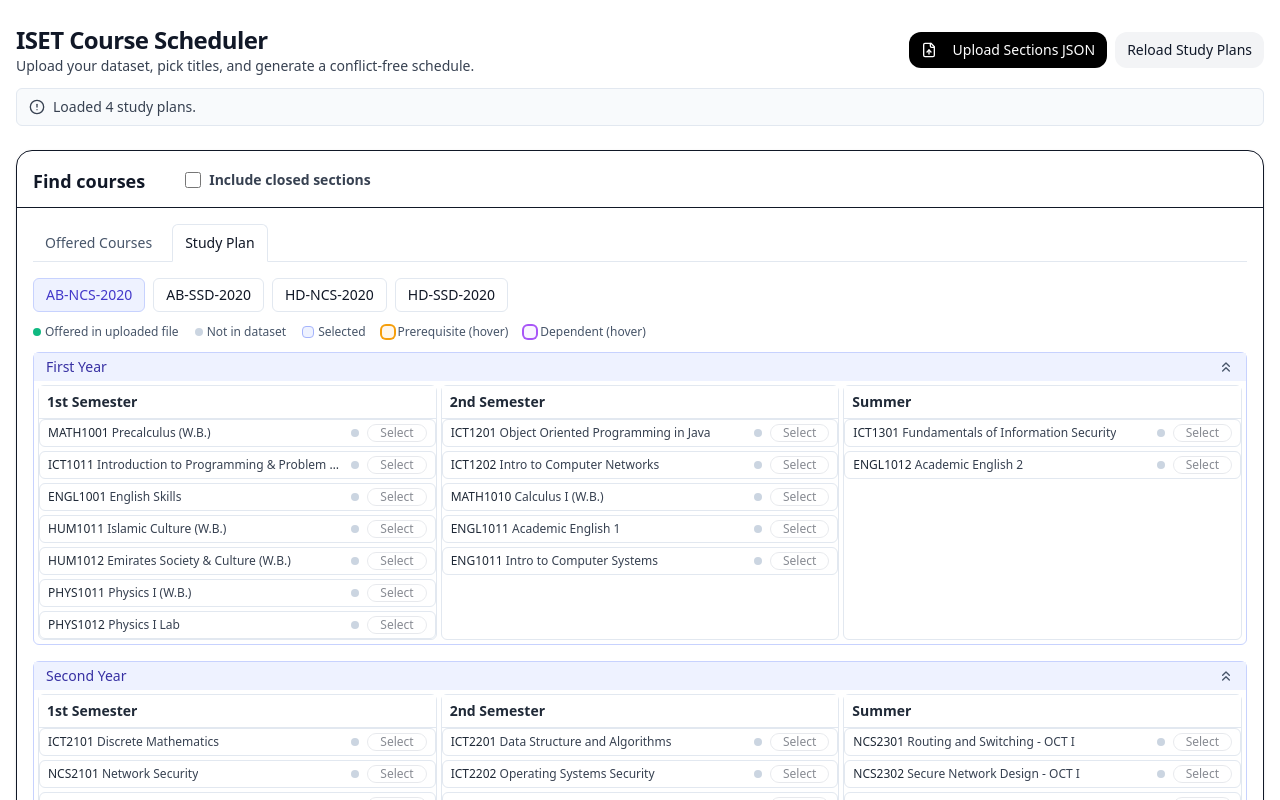
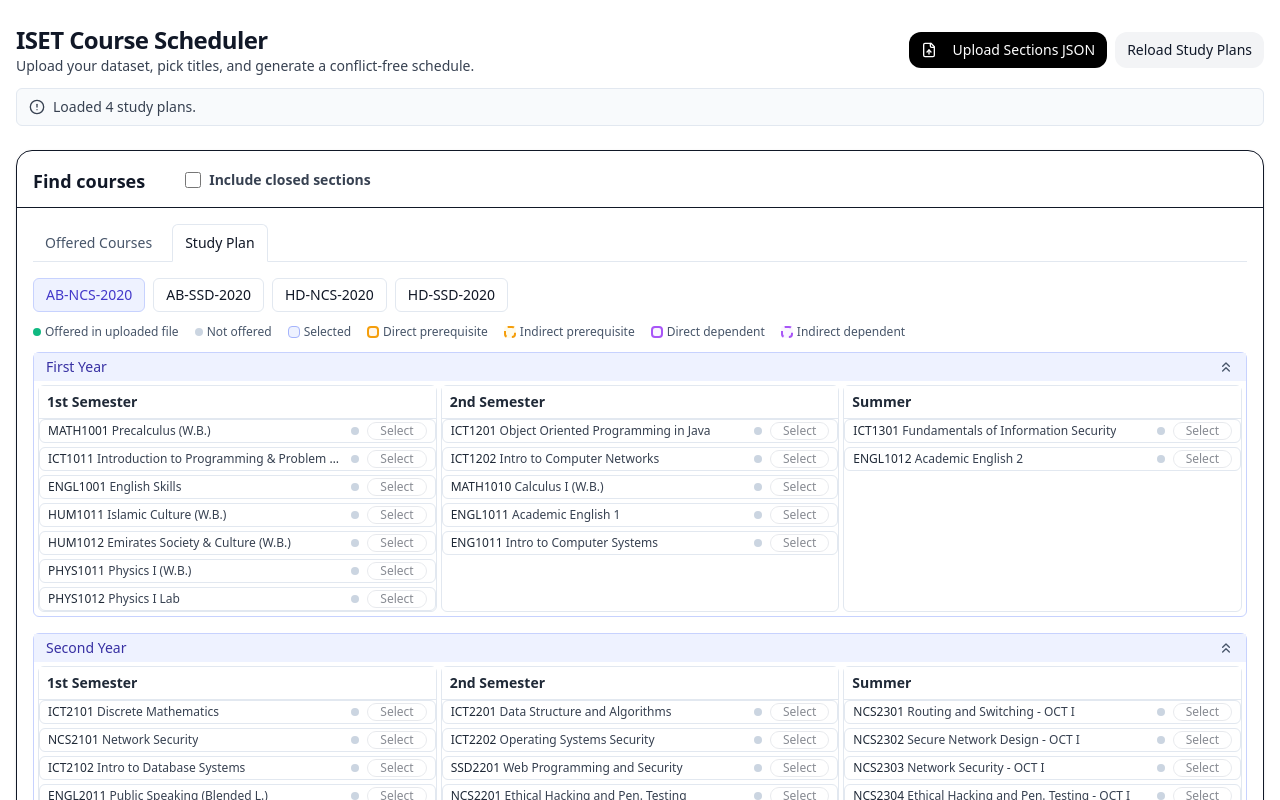
Before and after one commit to Muris-Cengic/CourseScheduler, a React (Vite) app in the folder course-scheduler/: page / in a window 1280 px wide. Both pictures are taken after a click on the button "Study Plan". Shown: the top 800 px of the page. Built offline with nearby package versions, Linux system fonts and the light colour scheme.

Commit message:
Enhancing prerequisite and dependent course visuals

```diff
--- a/course-scheduler/src/CourseScheduler.tsx
+++ b/course-scheduler/src/CourseScheduler.tsx
@@ -35,7 +35,7 @@ interface CourseRecord {
 }
 
 // Study plans JSON (attached Study_Plans_2020.json)
-interface StudyPlanCourse { courseCode: string; courseName: string, prerequisites?: string[]; }
+interface StudyPlanCourse { courseCode: string; courseName: string; prerequisites?: string[] }
 interface StudyPlanSemester { term: number; desc: string; courses: StudyPlanCourse[] }
 interface StudyPlanYear { year: string; semesters: StudyPlanSemester[] }
 interface StudyPlan {
@@ -174,18 +174,6 @@ export default function CourseScheduler() {
     }
   };
 
-  useEffect(() => {
-    if (studyPlans.length === 0) loadPlansFromPublic();
-  // eslint-disable-next-line react-hooks/exhaustive-deps
-  }, []);
-
-  // const handlePlanFile = async (e: React.ChangeEvent<HTMLInputElement>) => {
-  //   const f = e.target.files?.[0]; if (!f) return;
-  //   try { const text = await f.text(); ingestStudyPlans(JSON.parse(text)); }
-  //   catch (err: any) { setStatus(`Could not parse Study Plan JSON: ${err?.message ?? err}`); }
-  //   finally { e.target.value = ""; }
-  // };
-
   // Optionally try to auto-load ./Study_Plans_2020.json if present in public
   useEffect(() => {
     // best-effort silent attempt
@@ -244,44 +232,90 @@ export default function CourseScheduler() {
 // Active plan
 const activePlan = studyPlans[activePlanIndex];
 
-// course -> Set(prereqs) built from per-course "prerequisites" fields
+// course -> Set(prereqs) from plan's per-course "prerequisites"
 const prereqMap = useMemo(() => {
-  const out: Record<string, Set<string>> = {};
+  const out = new Map<string, Set<string>>();
   if (!activePlan) return out;
 
-  const addCourse = (code?: string, reqs?: string[]) => {
+  const add = (code?: string, reqs?: string[]) => {
     const key = normalize(code || "");
     if (!key) return;
-    if (!out[key]) out[key] = new Set<string>();
-    (reqs || []).forEach(r => out[key].add(normalize(r)));
+    if (!out.has(key)) out.set(key, new Set());
+    (reqs || []).forEach(r => out.get(key)!.add(normalize(r)));
   };
 
-  // yearly courses
   for (const yr of activePlan.yearlyCourses || []) {
     for (const sem of yr.semesters || []) {
-      for (const c of sem.courses || []) {
-        addCourse(c.courseCode, c.prerequisites);
+      for (const c of sem.courses || []) add(c.courseCode, c.prerequisites);
     }
   }
-  }
-  // electives may also carry prerequisites
-  for (const e of activePlan.technicalElectives || []) {
-    addCourse(e.courseCode, (e as any).prerequisites);
-  }
+  for (const e of activePlan.technicalElectives || []) add(e.courseCode, e.prerequisites);
   return out;
 }, [activePlan]);
 
-// course -> Set(dependents)  (invert prereqMap)
-const dependentsMap = useMemo(() => {
-  const dep = new Map<string, Set<string>>();
-  for (const [course, reqs] of Object.entries(prereqMap)) {
-    reqs.forEach((r) => {
-      if (!dep.has(r)) dep.set(r, new Set());
-      dep.get(r)!.add(course);
-    });
+// Inverted graph: course -> Set(courses that depend on it) (direct)
+const dependentsAdj = useMemo(() => {
+  const m = new Map<string, Set<string>>();
+  for (const [course, reqs] of prereqMap.entries()) {
+    for (const r of reqs) {
+      if (!m.has(r)) m.set(r, new Set());
+      m.get(r)!.add(course);
     }
-  return dep;
+  }
+  return m;
 }, [prereqMap]);
+
+// ----- Compute direct & indirect sets for current hover -----
+const directPrereqs = useMemo(() => {
+  if (!hoveredCode) return new Set<string>();
+  return new Set(prereqMap.get(hoveredCode) ?? []);
+}, [hoveredCode, prereqMap]);
+
+const allPrereqAncestors = useMemo(() => {
+  // Walk "prereq" edges up from the hovered course
+  const out = new Set<string>();
+  if (!hoveredCode) return out;
+  const stack = [...(prereqMap.get(hoveredCode) ?? [])];
+  while (stack.length) {
+    const cur = stack.pop()!;
+    if (out.has(cur)) continue;
+    out.add(cur);
+    for (const up of prereqMap.get(cur) ?? []) stack.push(up);
+  }
+  return out;
+}, [hoveredCode, prereqMap]);
+
+const indirectPrereqs = useMemo(() => {
+  const out = new Set<string>(allPrereqAncestors);
+  for (const d of directPrereqs) out.delete(d);
+  return out;
+}, [allPrereqAncestors, directPrereqs]);
+
+const directDependents = useMemo(() => {
+  if (!hoveredCode) return new Set<string>();
+  return new Set(dependentsAdj.get(hoveredCode) ?? []);
+}, [hoveredCode, dependentsAdj]);
+
+const allDependents = useMemo(() => {
+  // Walk "dependent" edges down from the hovered course
+  const out = new Set<string>();
+  if (!hoveredCode) return out;
+  const stack = [...(dependentsAdj.get(hoveredCode) ?? [])];
+  while (stack.length) {
+    const cur = stack.pop()!;
+    if (out.has(cur)) continue;
+    out.add(cur);
+    for (const nxt of dependentsAdj.get(cur) ?? []) stack.push(nxt);
+  }
+  return out;
+}, [hoveredCode, dependentsAdj]);
+
+const indirectDependents = useMemo(() => {
+  const out = new Set<string>(allDependents);
+  for (const d of directDependents) out.delete(d);
+  return out;
+}, [allDependents, directDependents]);
+
 
   const filteredTitles = useMemo(() => {
     const q = query.toLowerCase().trim();
@@ -405,11 +439,6 @@ const dependentsMap = useMemo(() => {
           <Button variant="secondary" onClick={loadPlansFromPublic}>
             Reload Study Plans
           </Button>
-          {/* <input ref={planFileInputRef} type="file" accept="application/json" className="hidden" onChange={handlePlanFile} />
-          <Button variant="secondary" onClick={() => planFileInputRef.current?.click()}>
-            <FileUp className="mr-2 h-4 w-4" />
-            Upload Study Plans
-          </Button> */}
         </div>
       </div>
 
@@ -466,7 +495,6 @@ const dependentsMap = useMemo(() => {
                     onKeyDown={(e) => { if (e.key === 'Enter') generateSchedule(); }}
                   />
                 </div>
-                {/* <Button onClick={generateSchedule}><CalendarDays className="mr-2 h-4 w-4" />Generate timetable</Button> */}
               </div>
 
               {/* Titles list */}
@@ -520,8 +548,7 @@ const dependentsMap = useMemo(() => {
             <div className="space-y-4">
               {studyPlans.length === 0 && (
                 <div className="rounded-md border border-slate-200 bg-slate-50 px-3 py-2 text-sm text-slate-700">
-                  Place <strong>Study_Plans_2020.json</strong> in <code>/public</code>
-                  It will auto-load on refresh. If you just updated it, click <em>Reload Study Plans</em> above.
+                  Place <strong>Study_Plans_2020.json</strong> in <code>/public</code>. It will auto-load on refresh. If you just updated it, click <em>Reload Study Plans</em> above.
                 </div>
               )}
 
@@ -547,11 +574,13 @@ const dependentsMap = useMemo(() => {
 
                   {/* Legend */}
                   <div className="flex items-center gap-4 text-xs text-slate-600 mb-3">
-                    <div className="flex items-center gap-1"><span className="inline-block h-2 w-2 rounded-full bg-emerald-500"/> Offered in uploaded file</div>
-                    <div className="flex items-center gap-1"><span className="inline-block h-2 w-2 rounded-full bg-slate-300"/> Not in dataset</div>
-                    <div className="flex items-center gap-1"><span className="inline-block h-3 w-3 rounded-sm border border-indigo-300 bg-indigo-50"/> Selected</div>
-                    <div className="flex items-center gap-1"><span className="inline-block h-3 w-3 rounded-sm ring-2 ring-[#f59e0b] bg-[#fff7ed]" />Prerequisite (hover)</div>
-                    <div className="flex items-center gap-1"><span className="inline-block h-3 w-3 rounded-sm ring-2 ring-[#a855f7] bg-[#faf5ff]" />Dependent (hover)</div>
+                    <div className="flex items-center gap-1"><span className="inline-block rounded-full" style={{ width: 8, height: 8, background: '#10b981' }} /> Offered in uploaded file</div>
+                    <div className="flex items-center gap-1"><span className="inline-block rounded-full" style={{ width: 8, height: 8, background: '#cbd5e1' }} /> Not offered</div>
+                    <div className="flex items-center gap-1"><span className="inline-block rounded-sm" style={{ width: 12, height: 12, border: '1px solid #a5b4fc', background: '#eef2ff' }} /> Selected</div>
+                    <div className="flex items-center gap-1"><span className="inline-block rounded-sm" style={{ width: 12, height: 12, border: '2px solid #f59e0b', background: '#fff7ed' }} /> Direct prerequisite</div>
+                    <div className="flex items-center gap-1"><span className="inline-block rounded-sm" style={{ width: 12, height: 12, border: '2px dashed #f59e0b', background: '#fffbeb' }} /> Indirect prerequisite</div>
+                    <div className="flex items-center gap-1"><span className="inline-block rounded-sm" style={{ width: 12, height: 12, border: '2px solid #a855f7', background: '#faf5ff' }} /> Direct dependent</div>
+                    <div className="flex items-center gap-1"><span className="inline-block rounded-sm" style={{ width: 12, height: 12, border: '2px dashed #a855f7', background: '#faf5ff' }} /> Indirect dependent</div>
                   </div>
 
                   {/* Plan content */}
@@ -579,47 +608,56 @@ const dependentsMap = useMemo(() => {
                                       <div className="px-2 py-1.5 text-sm font-semibold text-slate-800 bg-white border-b border-slate-200">{sem.desc}</div>
                                       <div className="p-0 space-y-1">
                                         {(sem.courses || []).map((c) => {
-                                            const codeRaw = c.courseCode || "";
-                                            const codeKey = normalize(codeRaw); // normalized for lookups
+                                            const code = (c.courseCode || "").toUpperCase();      // for display
+                                            const codeKey = normalize(code);                       // for lookups
 
                                             const info = codeToInfo.get(codeKey);
-                                            const offered = !!info; // present in uploaded JSON
+                                            const offered = !!info;
                                             const selectable = offered && (titleToSections.get(info!.title) || []).length > 0;
                                             const selected = offered && selectedTitles.includes(info!.title);
                                             const placeholder = isPlaceholderElective(codeKey);
 
-                                            // hover relations
-                                            const hoverIsPrereq =
-                                              !!hoveredCode && (prereqMap[hoveredCode]?.has(codeKey) ?? false);     // orange = this tile is a prereq of hovered course
-                                            const hoverIsDependent =
-                                              !!hoveredCode && (dependentsMap.get(hoveredCode)?.has(codeKey) ?? false); // purple = this tile depends on hovered course
+                                            // --- hover relations (direct vs indirect) ---
+                                            const isDirectPrereq     = !!hoveredCode && directPrereqs.has(codeKey);
+                                            const isIndirectPrereq   = !!hoveredCode && indirectPrereqs.has(codeKey);
+                                            const isDirectDependent  = !!hoveredCode && directDependents.has(codeKey);
+                                            const isIndirectDependent= !!hoveredCode && indirectDependents.has(codeKey);
 
+                                            // --- inline fallback styles (work even if Tailwind fails) ---
                                             const styleHighlight =
-                                                hoverIsPrereq
-                                                  ? { outline: "2px solid #f59e0b", backgroundColor: "#fff7ed" } // orange
-                                                  : hoverIsDependent
-                                                  ? { outline: "2px solid #a855f7", backgroundColor: "#faf5ff" } // purple
+                                              isDirectPrereq
+                                                ? { outline: "2px solid #f59e0b", backgroundColor: "#fff7ed" } // bright orange (direct prereq)
+                                              : isIndirectPrereq
+                                                ? { outline: "2px dashed #fcd34d", backgroundColor: "#fffbeb" } // lighter orange (indirect)
+                                              : isDirectDependent
+                                                ? { outline: "2px solid #a855f7", backgroundColor: "#faf5ff" } // bright purple (direct dependent)
+                                              : isIndirectDependent
+                                                ? { outline: "2px dashed #d8b4fe", backgroundColor: "#faf5ff" } // lighter purple (indirect)
                                               : undefined;
+
 
 
                                             return (
                                               <div
-                                                key={`${sem.term}-${codeKey}`}
+                                                key={`${sem.term}-${code}`}
                                                 onMouseEnter={() => setHoveredCode(codeKey)}
                                                 onMouseLeave={() => setHoveredCode(null)}
                                                 style={styleHighlight}
                                                 className={[
-                                                  "flex items-center justify-between gap-2 rounded-md border px-2 py-1 text-xs",
+                                                  "flex items-center justify-between gap-2 rounded-md border px-2 py-0.5 text-xs",
                                                   selected ? "bg-indigo-50 border-indigo-200" : "bg-white border-slate-200",
-                                                  // keep the classes—style fallback guarantees visibility even if Tailwind misses these
-                                                  hoverIsPrereq ? "ring-2 ring-[#f59e0b] bg-[#fff7ed]" : "",
-                                                  hoverIsDependent ? "ring-2 ring-[#a855f7] bg-[#faf5ff]" : "",
+                                                  // keep utility classes too; fallback styles ensure visibility if they don't compile
+                                                  isDirectPrereq    ? "ring-2 ring-[#f59e0b] bg-[#fff7ed]" : "",
+                                                  isIndirectPrereq  ? "ring-2 ring-[#fcd34d] bg-[#fffbeb]" : "",
+                                                  isDirectDependent ? "ring-2 ring-[#a855f7] bg-[#faf5ff]" : "",
+                                                  isIndirectDependent ? "ring-2 ring-[#d8b4fe] bg-[#faf5ff]" : "",
                                                 ].join(" ")}
                                               >
 
+
                                                 <div className="min-w-0">
                                                   <div className="truncate font-medium text-slate-800" title={`${codeKey} ${c.courseName}`}>
-                                                    {codeRaw.toUpperCase()} <span className="font-normal text-slate-700">{c.courseName}</span>
+                                                    {code.toUpperCase()} <span className="font-normal text-slate-700">{c.courseName}</span>
                                                   </div>
                                                   {placeholder && (
                                                     <div className="text-[11px] text-slate-500">Choose from <em>Electives</em> below.</div>
@@ -656,50 +694,57 @@ const dependentsMap = useMemo(() => {
 
                         {/* Electives list (replaces NCSxxxx Technical Elective I & II) */}
                         {electives.length > 0 && (
-                          <div className="rounded-md border border-indigo-200">
+                          <div className="rounded-md border border-indigo-200 mt-4">
                             <div className="flex items-center justify-between px-3 py-1 bg-indigo-50">
                               <div className="text-sm font-semibold text-indigo-800">Electives (for Technical Elective I & II)</div>
                             </div>
                              <div className="grid gap-2 p-3" style={{ gridTemplateColumns: "repeat(3, minmax(0, 1fr))" }}>
                              {electives.map((e) => {
-                                const codeRaw = e.courseCode || "";
-                                const codeKey = normalize(codeRaw);
-
+                                const code = (e.courseCode || "").toUpperCase();
+                                const codeKey = normalize(code);
                                 const info = codeToInfo.get(codeKey);
                                 const offered = !!info;
                                 const selectable = offered && (titleToSections.get(info!.title) || []).length > 0;
                                 const selected = offered && selectedTitles.includes(info!.title);
 
-                                const hoverIsPrereq =
-                                  !!hoveredCode && (prereqMap[hoveredCode]?.has(codeKey) ?? false);
-                                const hoverIsDependent =
-                                  !!hoveredCode && (dependentsMap.get(hoveredCode)?.has(codeKey) ?? false);
+                                const isDirectPrereq      = !!hoveredCode && directPrereqs.has(codeKey);
+                                const isIndirectPrereq    = !!hoveredCode && indirectPrereqs.has(codeKey);
+                                const isDirectDependent   = !!hoveredCode && directDependents.has(codeKey);
+                                const isIndirectDependent = !!hoveredCode && indirectDependents.has(codeKey);
 
                                 const styleHighlight =
-                                      hoverIsPrereq
+                                  isDirectPrereq
                                     ? { outline: "2px solid #f59e0b", backgroundColor: "#fff7ed" }
-                                        : hoverIsDependent
+                                  : isIndirectPrereq
+                                    ? { outline: "2px dashed #fcd34d", backgroundColor: "#fffbeb" }
+                                  : isDirectDependent
                                     ? { outline: "2px solid #a855f7", backgroundColor: "#faf5ff" }
+                                  : isIndirectDependent
+                                    ? { outline: "2px dashed #d8b4fe", backgroundColor: "#faf5ff" }
                                   : undefined;
+
 
 
                                 return (
                                   <div
-                                      key={codeKey}
+                                    key={code}
                                     onMouseEnter={() => setHoveredCode(codeKey)}
                                     onMouseLeave={() => setHoveredCode(null)}
                                     style={styleHighlight}
                                     className={[
                                       "flex items-center justify-between gap-2 rounded-md border px-2 py-1 text-xs",
                                       selected ? "bg-indigo-50 border-indigo-200" : "bg-white border-slate-200",
-                                        hoverIsPrereq ? "ring-2 ring-[#f59e0b] bg-[#fff7ed]" : "",
-                                        hoverIsDependent ? "ring-2 ring-[#a855f7] bg-[#faf5ff]" : "",
+                                      isDirectPrereq    ? "ring-2 ring-[#f59e0b] bg-[#fff7ed]" : "",
+                                      isIndirectPrereq  ? "ring-2 ring-[#fcd34d] bg-[#fffbeb]" : "",
+                                      isDirectDependent ? "ring-2 ring-[#a855f7] bg-[#faf5ff]" : "",
+                                      isIndirectDependent ? "ring-2 ring-[#d8b4fe] bg-[#faf5ff]" : "",
                                     ].join(" ")}
                                   >
 
+
                                     <div className="min-w-0">
                                       <div className="truncate font-medium text-slate-800" title={`${codeKey} ${e.courseName}`}>
-                                        {codeRaw.toUpperCase()} <span className="font-normal text-slate-700">{e.courseName}</span>
+                                        {code.toUpperCase()} <span className="font-normal text-slate-700">{e.courseName}</span>
                                       </div>
                                     </div>
                                     <div className="flex items-center gap-2">
```
Lines whose indentation alone changed are shown as unchanged.
